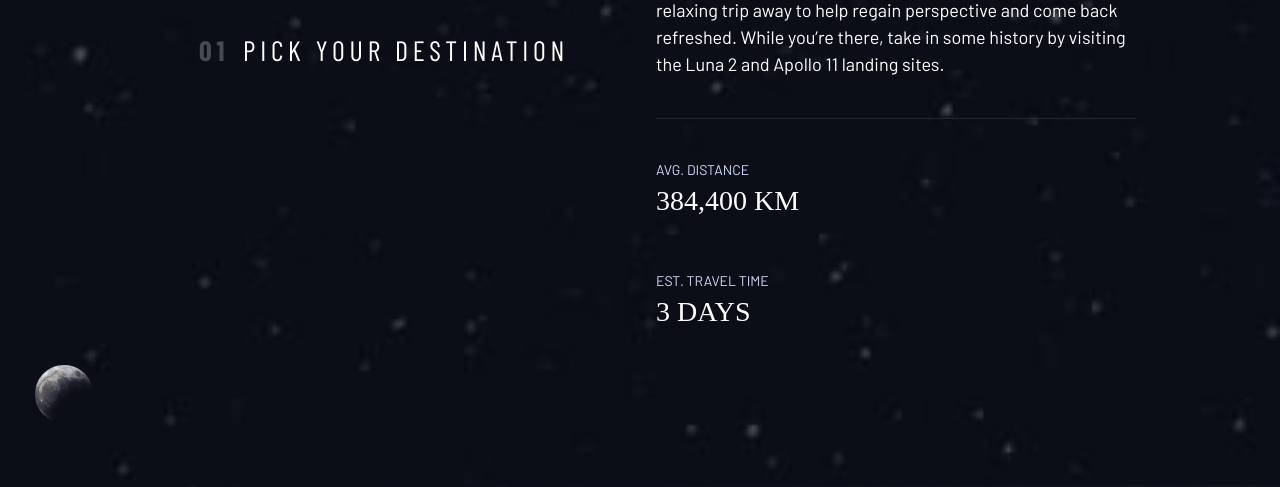
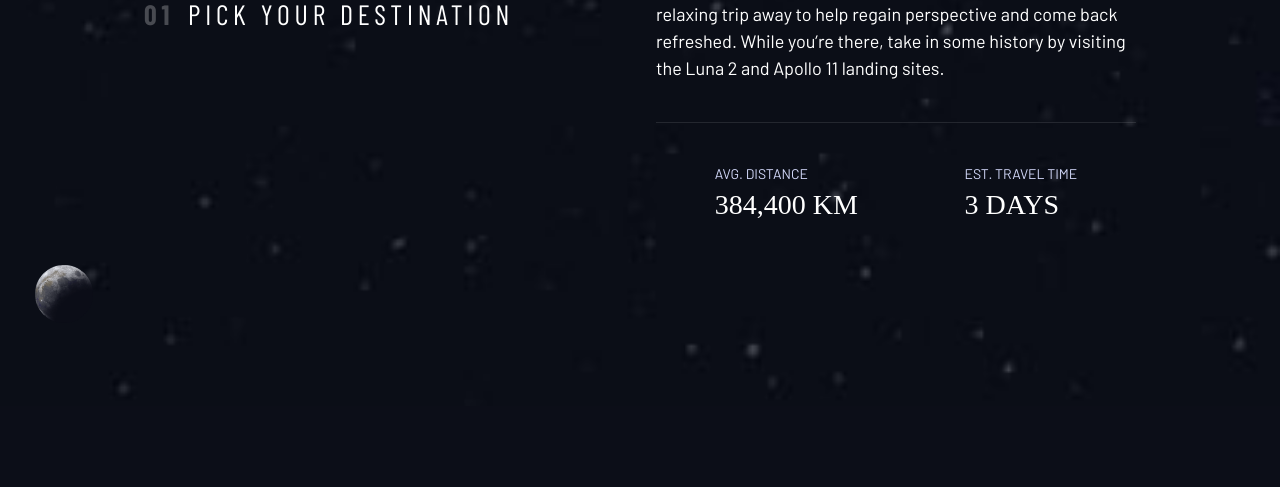
Before and after one commit to catay-strk/scrimba, a browser extension: page Build a Multi-Page Website with HTML and CSS/destination-moon.html in a window 1280 px wide. Shown: the part 394-881 px from the top of the page. After the commit the page ends 800 px from the top, so only its background shows below. Drawn offline with nearby package versions, Linux system fonts and the light colour scheme; a web font is replaced by a local one.

Commit message:
Destination Page - Medium screen layout

```diff
--- a/Build a Multi-Page Website with HTML and CSS/index.css
+++ b/Build a Multi-Page Website with HTML and CSS/index.css
@@ -561,7 +561,19 @@
     border-top: 1px solid hsl( var(--clr-white) / .1);
     padding-top: 2.5rem;
     margin-top: 2.5rem;
-}/* h3s need centering*/
+}
+
+@media (min-width: 35em) {
+    .numbered-title {
+        justify-self: start;
+        margin-top: 2rem;
+    }
+
+    .destination-meta {
+        flex-direction: row;
+        justify-content: space-evenly;
+    }
+}
 
 @media (min-width: 45em) {
     .grid-container {
```
